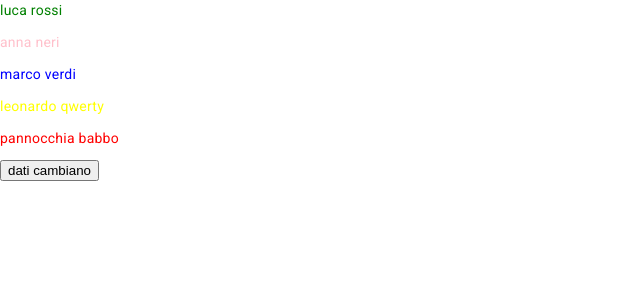
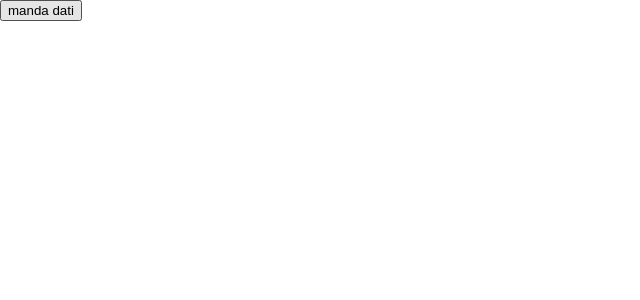
Before and after one commit to Castels88/Angular-corso, an Angular app: page / in a window 1280 px wide. Shown: the top 300 px of the page, without its empty margins (0-640 px from the left). Built offline with nearby package versions, Linux system fonts and the light colour scheme.

Commit message:
fine lezione

```diff
--- a/src/app/app.component.html
+++ b/src/app/app.component.html
@@ -1,18 +1,7 @@
 <!--
-vediamo oggi come passare dei dati da un component padre ad un figlio
-passeremo i dati da app.component ad prova.component
-come possiamo connettere i 2 componenti andiamo nel prova.TS
-ci spostiamo su app-prova tag e mettiamo come attributo
-variabile del decoratore @input che sara uguale alla variabile che ha i dati
-attenzione molto importante l attributo data va messo tra [data] perche solo in
-questo modo Angular sara capace di caapire di prendere la variabile persone senno
-la riconosce come stringa
-
-andiamo nel prova.html => e modifichiamo un po html
-
-tornati all app component vediamo che possiamo anche aggiungere eventi che cambiano i dati
-ma noterremo che il console.log rimarra quello della prima variabile
-come facciamo a salvare i cambiamenti. andiamo nel prova.TS
+chiaramente questo sara il component ricevente e qui dobbiamo dirgli di ricevere il mandaDati
+come possiamo farlo dando come attributo con event binding
+mi raccomando ricordiamoci che stiamo ricevendo un valore ed e un evento
+quindi dobbiamo passare come valore il $event e terminiamo andando nel app.ts
 -->
-<app-prova [data]="persone"></app-prova>
-<button (click)="onClick()">dati cambiano</button>
+<app-prova (mandaDatiEvento)="riceviDatiEvento($event)"></app-prova>
--- a/src/app/app.component.ts
+++ b/src/app/app.component.ts
@@ -40,38 +40,9 @@ export class AppComponent {
       color: 'red',
     },
   ];
-  onClick() {
-    this.persone = [
-      {
-        nome: 'mario',
-        cognome: 'rossi',
-        isOnline: true,
-        color: 'green',
-      },
-      {
-        nome: 'gianni',
-        cognome: 'neri',
-        isOnline: true,
-        color: 'pink',
-      },
-      {
-        nome: 'gigi',
-        cognome: 'marrone',
-        isOnline: false,
-        color: 'blue',
-      },
-      {
-        nome: 'fica',
-        cognome: 'qwerty',
-        isOnline: true,
-        color: 'yellow',
-      },
-      {
-        nome: 'pelato',
-        cognome: 'babbo',
-        isOnline: false,
-        color: 'red',
-      },
-    ];
+  //in cui scriveremo la nostra funzione che riceve l evento con attrubuto value che
+  //sara una stringa perche noi lo sappiamo e facciamo il console.log
+  riceviDatiEvento(value: string) {
+    console.log(value);
   }
 }
--- a/src/app/prova/prova.component.html
+++ b/src/app/prova/prova.component.html
@@ -1,7 +1,10 @@
 <!--
-questo e il component figlio e qui manderemo inostri dati
+  creiamo un bottone che possa mandare dati
+  quindi creiamo la nostra funzioone in prova.TS
+
+  andiamo ad assegnare al buttone l evento onClick
+
+  adesso dobbiamo muoverci sul padre andiamo nel app.html
 -->
 
-<div *ngFor="let persona of data">
-  <p [ngStyle]="{color:persona.color}">{{persona.nome}} {{persona.cognome}}</p>
-</div>
+<button (click)="mandaDati()">manda dati</button>
--- a/src/app/prova/prova.component.ts
+++ b/src/app/prova/prova.component.ts
@@ -5,29 +5,37 @@ import {
   AfterViewInit,
   Component,
   DoCheck,
+  EventEmitter,
   Input,
   OnChanges,
   OnDestroy,
   OnInit,
+  Output,
   SimpleChanges,
 } from '@angular/core';
-//qui andremo ad utilizzare un nuovo decoratore @Input() al quale dobbiamo associare
-// una variabile con il suo tipo, dopo aver fatto questo andiamo nel component padre app.component=>
 
-//aggiungiamo l interfaccia onChanges in modo da salvare tutti i cambiamenti
 @Component({
   selector: 'app-prova',
   templateUrl: './prova.component.html',
   styleUrls: ['./prova.component.css'],
 })
 export class ProvaComponent implements OnInit, OnChanges {
-  @Input() data: any;
   constructor() {}
-
-  ngOnInit(): void {
-    console.log(this.data);
-  }
+  //vedremo in questa lezione come passare dati da un figlio ad un padre .
+  //in questo caso dovremmo renderizzare la variabile nome in app.component.html
+  //l unico modo per fare cio e creare un event-binding ()='' che sara creato da noi
+  //per fare cio se prima usavamo @input per far entrare dati nel figlio
+  //adesso per fare uscire dati dal figlio si usa @output()ilNomeDellEvento=new EventEmitter'
+  //qui dobbiamo tipizzare'(); una volta scritto il nostro evento
+  //creiamo la funzione che mandera il dato fondametale mettere il .emit
+  //ci possiamo muovere sul prova.html=>
+  @Output() mandaDatiEvento = new EventEmitter<string>();
+  nome = 'luca';
+  ngOnInit(): void {}
   ngOnChanges(changes: SimpleChanges): void {
     console.log(changes);
   }
+  mandaDati() {
+    this.mandaDatiEvento.emit(this.nome);
+  }
 }
```
